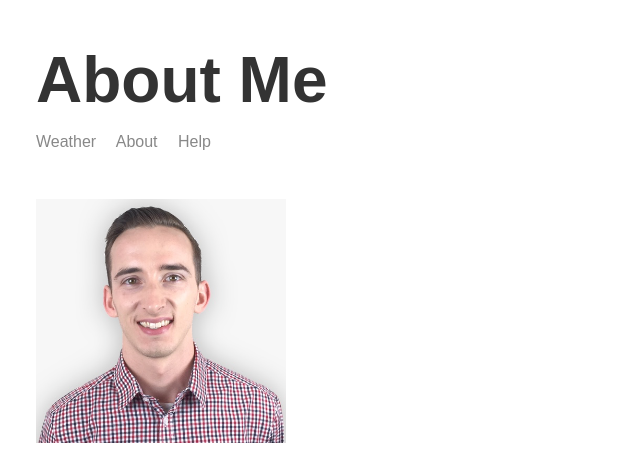
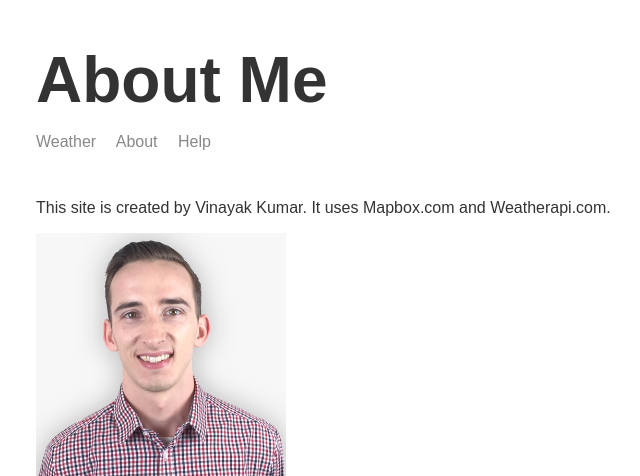
Before and after one commit to vinayakrathore96/Node2-weather-website, a Node server app: page /about in a window 1280 px wide. Shown: the top 476 px of the page, without its empty margins (279-919 px from the left). Run offline with Node 20, Linux system fonts and the light colour scheme; some libraries are stand-ins or nearby versions.

Commit message:
Add about text

```diff
--- a/templates/views/about.hbs
+++ b/templates/views/about.hbs
@@ -11,6 +11,7 @@
 <body>
     <div class="main-content">
         {{>header}}
+        <p>This site is created by Vinayak Kumar. It uses Mapbox.com and Weatherapi.com.</p>
         <img class="portrait" src="/image/me.png">
     </div>
     {{>footer}}
```
